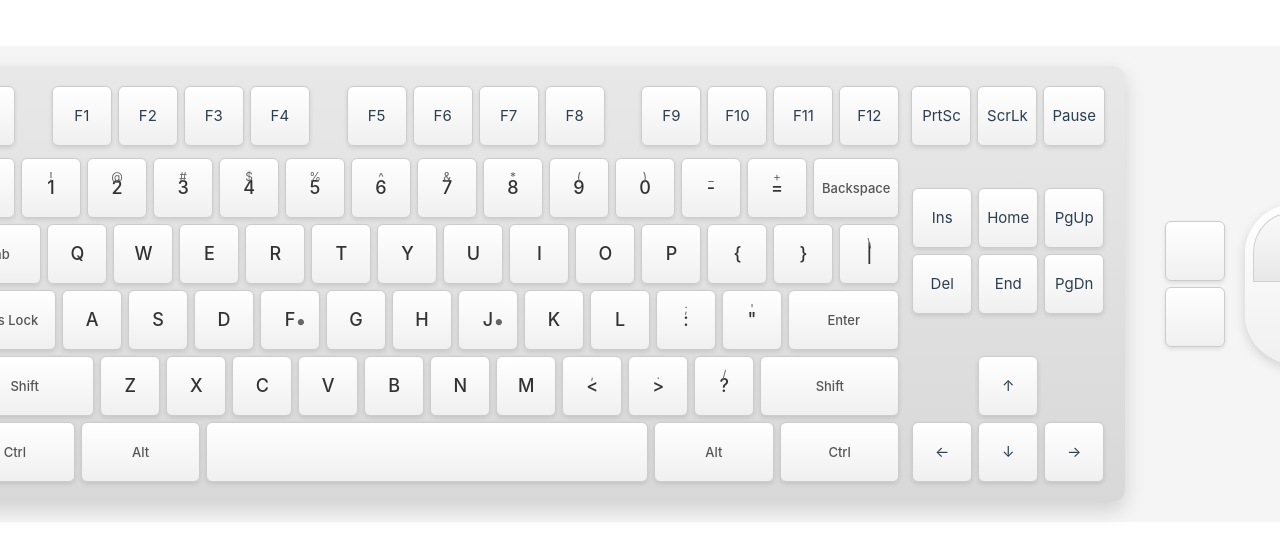
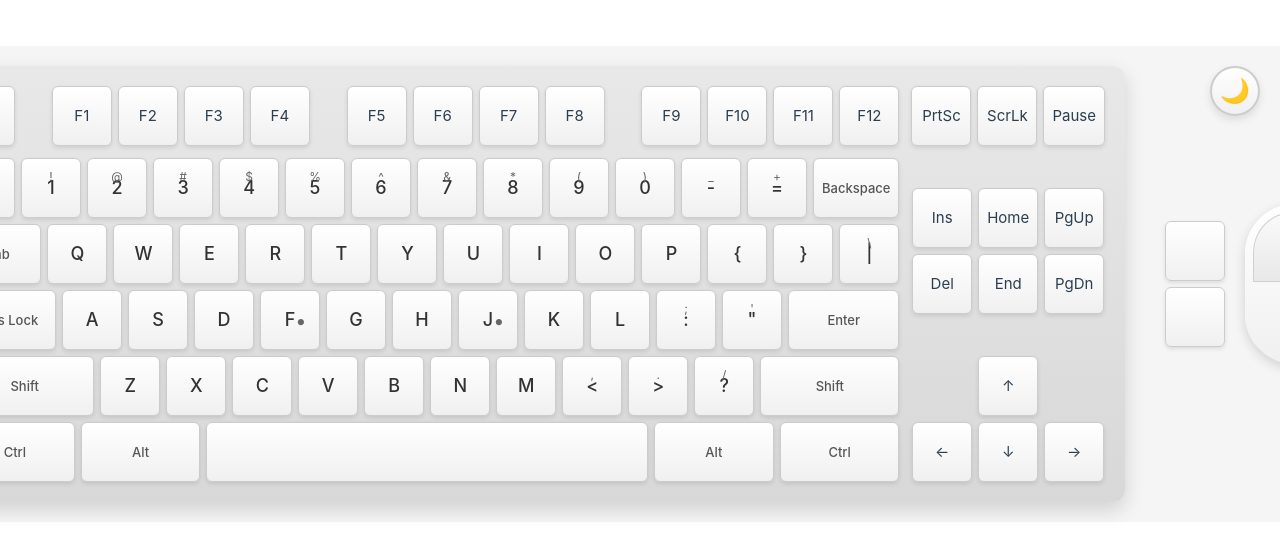
Before and after one commit to Towerrrr/MapMuse, a Vue app: page / in a window 1280 px wide. Shown: the part 116-676 px from the top of the page. Built offline with nearby package versions, Linux system fonts and the light colour scheme.

Commit message:
feat: 夜间模式

```diff
--- a/src/views/HomeView.vue
+++ b/src/views/HomeView.vue
@@ -1,5 +1,10 @@
 <template>
-  <div class="keyboard-container">
+  <div class="keyboard-container" :class="{ 'dark-mode': isDarkMode }">
+    <button class="theme-toggle" @click="toggleTheme">
+      <span v-if="isDarkMode">☀️</span>
+      <span v-else>🌙</span>
+    </button>
+
     <div class="keyboard">
       <div class="keyboard-left">
         <!-- 功能键区域 -->
@@ -154,6 +159,7 @@ export default {
   name: 'KeyboardView',
   data() {
     return {
+      isDarkMode: false,
       row1: [
         { symbol: '~', main: '`' },
         { symbol: '!', main: '1' },
@@ -211,6 +217,11 @@ export default {
       navKeys2: ['Del', 'End', 'PgDn'],
     }
   },
+  methods: {
+    toggleTheme() {
+      this.isDarkMode = !this.isDarkMode
+    }
+  }
 }
 </script>
 
@@ -224,6 +235,36 @@ export default {
   background-color: #f5f5f5;
   padding: 20px;
   gap: 40px;
+  position: relative;
+  transition: background-color 0.3s ease;
+}
+
+.theme-toggle {
+  position: absolute;
+  top: 20px;
+  right: 20px;
+  width: 50px;
+  height: 50px;
+  border-radius: 50%;
+  border: 2px solid #ccc;
+  background: linear-gradient(to bottom, #ffffff, #f0f0f0);
+  cursor: pointer;
+  font-size: 24px;
+  display: flex;
+  align-items: center;
+  justify-content: center;
+  box-shadow: 0 4px 8px rgba(0, 0, 0, 0.1);
+  transition: all 0.3s ease;
+  z-index: 10;
+}
+
+.theme-toggle:hover {
+  transform: scale(1.1);
+  box-shadow: 0 6px 12px rgba(0, 0, 0, 0.15);
+}
+
+.theme-toggle:active {
+  transform: scale(0.95);
 }
 
 .keyboard {
@@ -233,6 +274,7 @@ export default {
   padding: 20px;
   border-radius: 12px;
   box-shadow: 0 8px 20px rgba(0, 0, 0, 0.15);
+  transition: background 0.3s ease;
 }
 
 .keyboard-right {
@@ -262,6 +304,7 @@ export default {
     0 2px 4px rgba(0, 0, 0, 0.1),
     inset 0 1px 0 rgba(255, 255, 255, 0.8);
   padding: 8px;
+  transition: all 0.3s ease;
 }
 
 .key:hover {
@@ -280,12 +323,14 @@ export default {
   top: 8px;
   left: 50%;
   transform: translateX(-50%);
+  transition: color 0.3s ease;
 }
 
 .key-main {
   font-size: 18px;
   font-weight: 500;
   color: #333;
+  transition: color 0.3s ease;
 }
 
 .key-dot {
@@ -293,6 +338,7 @@ export default {
   bottom: 12px;
   font-size: 20px;
   color: #666;
+  transition: color 0.3s ease;
 }
 
 /* 特殊按键样式 */
@@ -306,6 +352,7 @@ export default {
   font-size: 13px;
   color: #555;
   font-weight: 500;
+  transition: color 0.3s ease;
 }
 
 .key-backspace {
@@ -357,7 +404,6 @@ export default {
   gap: 6px;
 }
 
-
 /* region 鼠标样式 */
 .mouse-section {
   display: flex;
@@ -381,6 +427,7 @@ export default {
     0 4px 12px rgba(0, 0, 0, 0.15),
     inset 0 1px 0 rgba(255, 255, 255, 0.8);
   padding: 8px;
+  transition: all 0.3s ease;
 }
 
 .mouse-buttons {
@@ -394,6 +441,7 @@ export default {
   flex: 1;
   background: linear-gradient(to bottom, #fafafa, #e8e8e8);
   border: 1px solid #d0d0d0;
+  transition: all 0.3s ease;
 }
 
 .mouse-btn:hover {
@@ -437,6 +485,7 @@ export default {
   justify-content: center;
   padding-top: 6px;
   z-index: 1;
+  transition: all 0.3s ease;
 }
 
 .wheel-scroll {
@@ -445,6 +494,86 @@ export default {
   background: linear-gradient(to bottom, #999, #777);
   border-radius: 4px;
   box-shadow: inset 0 1px 2px rgba(0, 0, 0, 0.3);
+  transition: all 0.3s ease;
+}
+
+/* 夜间模式样式 */
+.dark-mode {
+  background-color: #1a1a1a;
+}
+
+.dark-mode .theme-toggle {
+  background: linear-gradient(to bottom, #3a3a3a, #2a2a2a);
+  border-color: #555;
+}
+
+.dark-mode .keyboard {
+  background: linear-gradient(to bottom, #2a2a2a, #1a1a1a);
+}
+
+.dark-mode .key {
+  background: linear-gradient(to bottom, #3a3a3a, #2a2a2a);
+  border-color: #555;
+  color: #e0e0e0;
+  box-shadow:
+    0 2px 4px rgba(0, 0, 0, 0.3),
+    inset 0 1px 0 rgba(255, 255, 255, 0.1);
+}
+
+.dark-mode .key:hover {
+  background: linear-gradient(to bottom, #454545, #353535);
+}
+
+.dark-mode .key-symbol {
+  color: #aaa;
+}
+
+.dark-mode .key-main {
+  color: #e0e0e0;
+}
+
+.dark-mode .key-dot {
+  color: #aaa;
+}
+
+.dark-mode .key-backspace,
+.dark-mode .key-tab,
+.dark-mode .key-caps,
+.dark-mode .key-enter,
+.dark-mode .key-shift,
+.dark-mode .key-ctrl,
+.dark-mode .key-alt {
+  color: #bbb;
+}
+
+.dark-mode .mouse {
+  background: linear-gradient(to bottom, #3a3a3a, #2a2a2a);
+  box-shadow:
+    0 4px 12px rgba(0, 0, 0, 0.3),
+    inset 0 1px 0 rgba(255, 255, 255, 0.1);
+}
+
+.dark-mode .mouse-btn {
+  background: linear-gradient(to bottom, #454545, #353535);
+  border-color: #555;
+}
+
+.dark-mode .mouse-btn:hover {
+  background: linear-gradient(to bottom, #505050, #404040);
+}
+
+.dark-mode .left-btn,
+.dark-mode .right-btn {
+  border-color: #555;
+}
+
+.dark-mode .mouse-wheel {
+  background: linear-gradient(to bottom, #2a2a2a, #1a1a1a);
+  border-color: #444;
+}
+
+.dark-mode .wheel-scroll {
+  background: linear-gradient(to bottom, #666, #555);
 }
 
 /** endregion */
```
